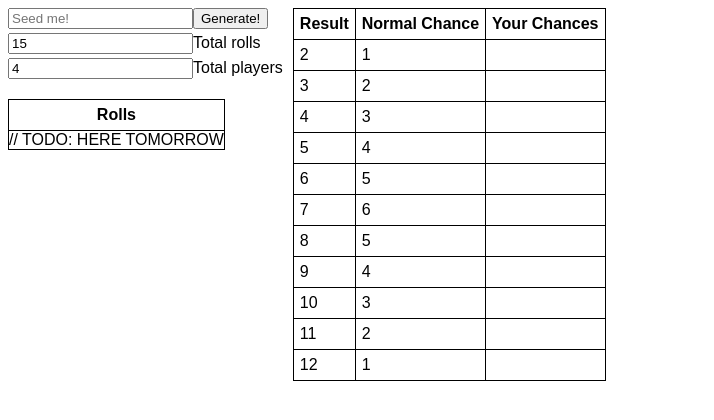
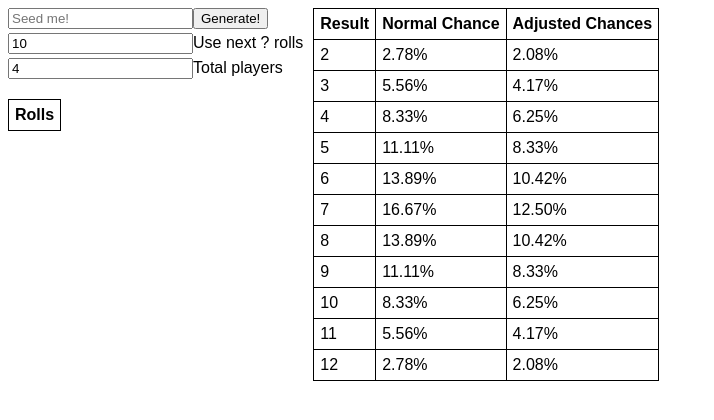
Before and after one commit to bencooper222/deterministic-catan, a Vue app: page / in a window 1280 px wide. Shown: the top 420 px of the page, without its empty margins (0-714 px from the left). Built offline with nearby package versions, Linux system fonts and the light colour scheme.

Commit message:
Reimplemented in Vue and added auto filtering for adjusted chances

```diff
--- a/App.vue
+++ b/App.vue
@@ -2,23 +2,23 @@
 <div>
  <div class="float">
         <div class="inputWrapper">
-            <input id="seed" placeholder="Seed me!">
+            <input v-model="seed" placeholder="Seed me!">
 
             <button v-on:click="fillTable">
                 Generate!
             </button>
         </div>
         <div class="inputWrapper">
-            <input id="rollTotal" value="15">
-            <label>Total rolls</label>
+            <input v-model="rolls" >
+            <label>Use next ? rolls</label>
 
         </div>
         <div class="inputWrapper">
-            <input id="numPlayers" value="4">
+            <input v-model="players" >
             <label>Total players</label>
 
         </div>
-        <p id="hash"> </p>
+        <p v-if="this.generatedHash !== ''" id="hash">Hash: {{generatedHash}}</p>
         <table id="table">
 
             <tbody>
@@ -27,12 +27,12 @@
                         Rolls
                     </th>
                 </tr>
-                // TODO: HERE TOMORROW
-                <!-- <template v-for="roll in generatedRolls">
-                  <tr>
-                    <td>{{roll}}</td>
+
+                <template v-for="roll in generatedRolls" >
+                  <tr :key= "roll.num + Math.random()">
+                    <td v-bind:class="{blackCell: roll.isUsed}" v-on:click="roll.isUsed = !roll.isUsed">{{roll.num}}</td>
                     </tr>
-                  </template> -->
+                  </template>
             </tbody>
 
         </table>
@@ -43,65 +43,66 @@
                 <tr>
                     <th>Result</th>
                     <th>Normal Chance</th>
-                    <th>Your Chances</th>
+                    <th>Adjusted Chances</th>
                 </tr>
             </thead>
             <tbody>
                 <tr>
                     <td>2</td>
-                    <td>1</td>
-                    <td class="calcChances"></td>
+                    <td>2.78%</td>
+                    <td class="calcChances">{{calculatedChances[0] < 0 ? "": calculatedChances[0]}}</td>
                 </tr>
                 <tr>
                     <td>3</td>
-                    <td>2</td>
-                    <td class="calcChances"></td>
+                    <td>5.56%</td>
+                    <td class="calcChances">{{calculatedChances[1] < 0 ? "": calculatedChances[1]}}</td>
                 </tr>
                 <tr>
                     <td>4</td>
-                    <td>3</td>
-                    <td class="calcChances"></td>
+                    <td>8.33%</td>
+                    <td class="calcChances">{{calculatedChances[2] < 0 ? "": calculatedChances[2]}}</td>
                 </tr>
                 <tr>
                     <td>5</td>
-                    <td>4</td>
-                    <td class="calcChances"></td>
+                    <td>11.11%</td>
+                    <td class="calcChances">{{calculatedChances[3] < 0 ? "": calculatedChances[3]}}</td>
                 </tr>
                 <tr>
                     <td>6</td>
-                    <td>5</td>
-                    <td class="calcChances"></td>
+                    <td>13.89%</td>
+                    <td class="calcChances">{{calculatedChances[4] < 0 ? "": calculatedChances[4]}}</td>
                 </tr>
                 <tr>
                     <td>7</td>
-                    <td>6</td>
-                    <td class="calcChances"></td>
+                    <td>16.67%</td>
+                    <td class="calcChances">{{calculatedChances[5] < 0 ? "": calculatedChances[5]}}</td>
                 </tr>
                 <tr>
                     <td>8</td>
-                    <td>5</td>
-                    <td class="calcChances"></td>
+                    <td>13.89%</td>
+                    <td class="calcChances">{{calculatedChances[6] < 0 ? "": calculatedChances[6]}}</td>
                 </tr>
                 <tr>
                     <td>9</td>
-                    <td>4</td>
-                    <td class="calcChances"></td>
+                    <td>11.11%</td>
+                    <td class="calcChances">{{calculatedChances[7] < 0 ? "": calculatedChances[7]}}</td>
                 </tr>
                 <tr>
                     <td>10</td>
-                    <td>3</td>
-                    <td class="calcChances"></td>
+                    <td>8.33%</td>
+                    <td class="calcChances">{{calculatedChances[8] < 0 ? "": calculatedChances[8]}}</td>
                 </tr>
                 <tr>
                     <td>11</td>
-                    <td>2</td>
-                    <td class="calcChances"></td>
+                    <td>5.56%</td>
+                    <td class="calcChances">{{calculatedChances[9] < 0 ? "": calculatedChances[9]}}</td>
                 </tr>
                 <tr>
                     <td>12</td>
-                    <td>1</td>
-                    <td class="calcChances"></td>
+                    <td>2.78%</td>
+                    <td class="calcChances">{{calculatedChances[10] < 0 ? "": calculatedChances[10]}}</td>
                 </tr>
+
             </tbody>
         </table>
     </div>
@@ -110,8 +111,12 @@
 </template>
 
 <script>
+import sha1 from "sha1";
+import seedrandom from "seedrandom";
+
+const NUMBERS_TO_GENERATE = 100;
 export default {
-  name: 'app',
+  name: "app",
   data() {
     return {
       normalRollDistribution: {
@@ -127,12 +132,55 @@ export default {
         11: 2,
         12: 1
       },
-      generatedRolls: [2,3]
+      generatedRolls: [],
+      generatedHash: "",
+      seed: "",
+      rolls: 10,
+      players: 4
     };
   },
+  computed: {
+    calculatedChances: function() {
+      const otherPlayerChances = [
+        this.players - 1,
+        (this.players - 1) * 2,
+        (this.players - 1) * 3,
+        (this.players - 1) * 4,
+        (this.players - 1) * 5,
+        (this.players - 1) * 6,
+        (this.players - 1) * 5,
+        (this.players - 1) * 4,
+        (this.players - 1) * 3,
+        (this.players - 1) * 2,
+        this.players - 1
+      ];
+
+      const rtn = this.generatedRolls
+        .filter(el => !el.isUsed)
+        .slice(0, this.rolls)
+        .reduce((acc, roll) => {
+          acc[roll.num - 2] += 36 / this.rolls;
+          return acc;
+        }, otherPlayerChances);
+
+      return rtn.map(el => {
+        return `${(100 * el / (this.players * 36)).toFixed(2)}%`;
+      });
+    }
+  },
   methods: {
-    fillTable: {
+    fillTable: function() {
+      this.generatedRolls = [];
 
+      const randomGen = new seedrandom(this.seed);
+      const roll = () => Math.floor(randomGen() * 6) + 1;
+
+      for (let i = 0; i < NUMBERS_TO_GENERATE; i++) {
+        const thisRoll = roll() + roll();
+        this.generatedRolls.push({ num: thisRoll, isUsed: false });
+      }
+
+      this.generatedHash = sha1(JSON.stringify(this.generatedRolls));
     }
   }
 };
@@ -166,7 +214,7 @@ export default {
 }
 
 #hash {
-            font-family: 'Courier New', Courier, monospace;
+  font-family: "Courier New", Courier, monospace;
   font-size: 14px;
 }
 
@@ -181,4 +229,9 @@ export default {
 .inputWrapper {
   margin-bottom: 4px;
 }
+
+.blackCell {
+  background-color: black;
+  color: white;
+}
 </style>
```
Lines whose indentation alone changed are shown as unchanged.
